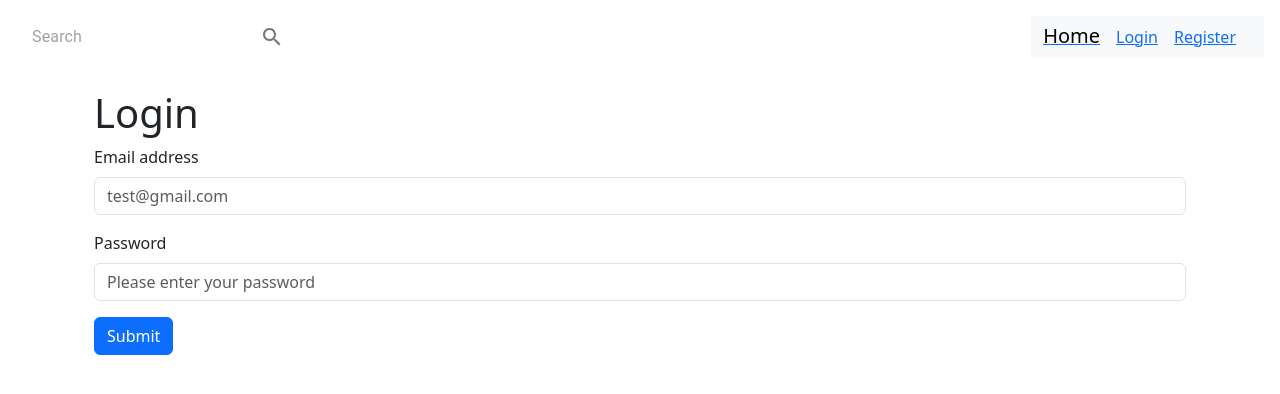
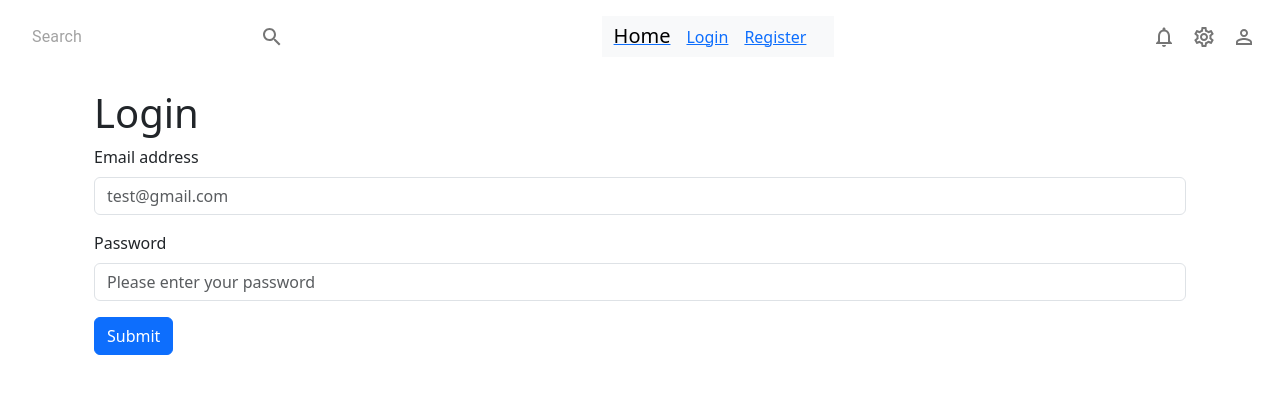
Before and after one commit to ojayallday/KPOT, a React (Create React App) app in the folder client/: page /login in a window 1280 px wide. Shown: the top 394 px of the page. Built offline with nearby package versions, Linux system fonts and the light colour scheme.

Commit message:
modified navigetion bar with icons

```diff
--- a/client/src/components/navbar.js
+++ b/client/src/components/navbar.js
@@ -26,6 +26,9 @@ const Navbar = () => {
         </IconButton>
       </Box>
 
+
+      {/*Navigation buttons */}
+
       <nav className='navbar navbar-light bg-light'>
         <div className='container'>
           <div>
@@ -53,6 +56,22 @@ const Navbar = () => {
           )}
         </div>
       </nav>
+
+
+
+      {/*Icons section */}
+      <Box display="flex">
+      <IconButton>
+          <NotificationsOutlinedIcon />
+        </IconButton>
+        <IconButton>
+          <SettingsOutlinedIcon />
+        </IconButton>
+        <IconButton>
+          <PersonOutlineOutlinedIcon />
+        </IconButton>
+      </Box>
+
     </Box>
 
   )
```
